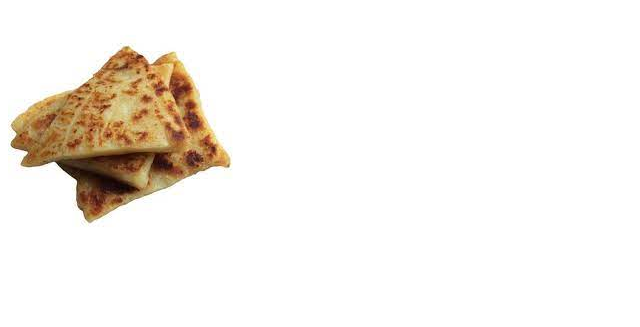
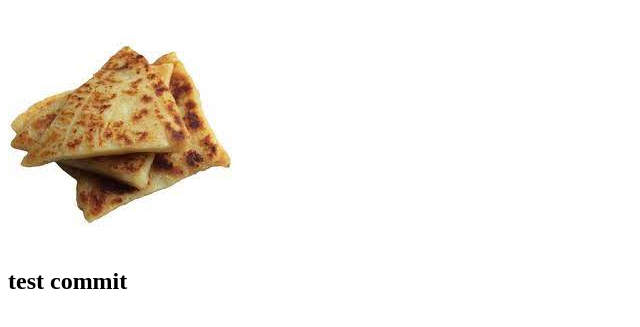
Before and after one commit to brevss/odin-recipes, a plain HTML site: page recipes/scones.html in a window 1280 px wide. Shown: the part 61-388 px from the top of the page, without its empty margins (0-640 px from the left). Drawn offline with Linux system fonts and the light colour scheme.

Commit message:
add test header to learn commit

```diff
--- a/recipes/scones.html
+++ b/recipes/scones.html
@@ -10,6 +10,7 @@
 
     <h1>Potato Scone Recipe!</h1>
     <img src="scones.jpeg" alt="yummy scone picture!">
+    <h2>test commit</h2>
 
 </body>
 </html>
```
